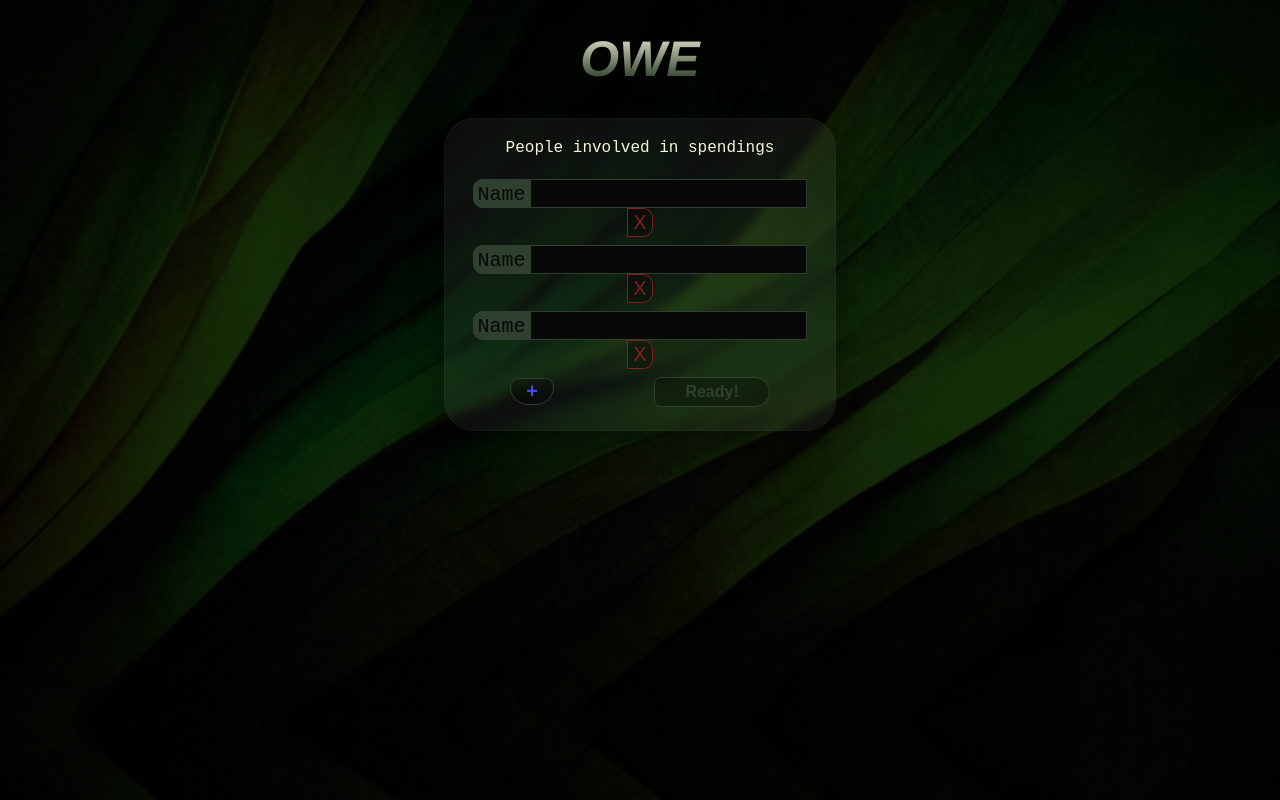
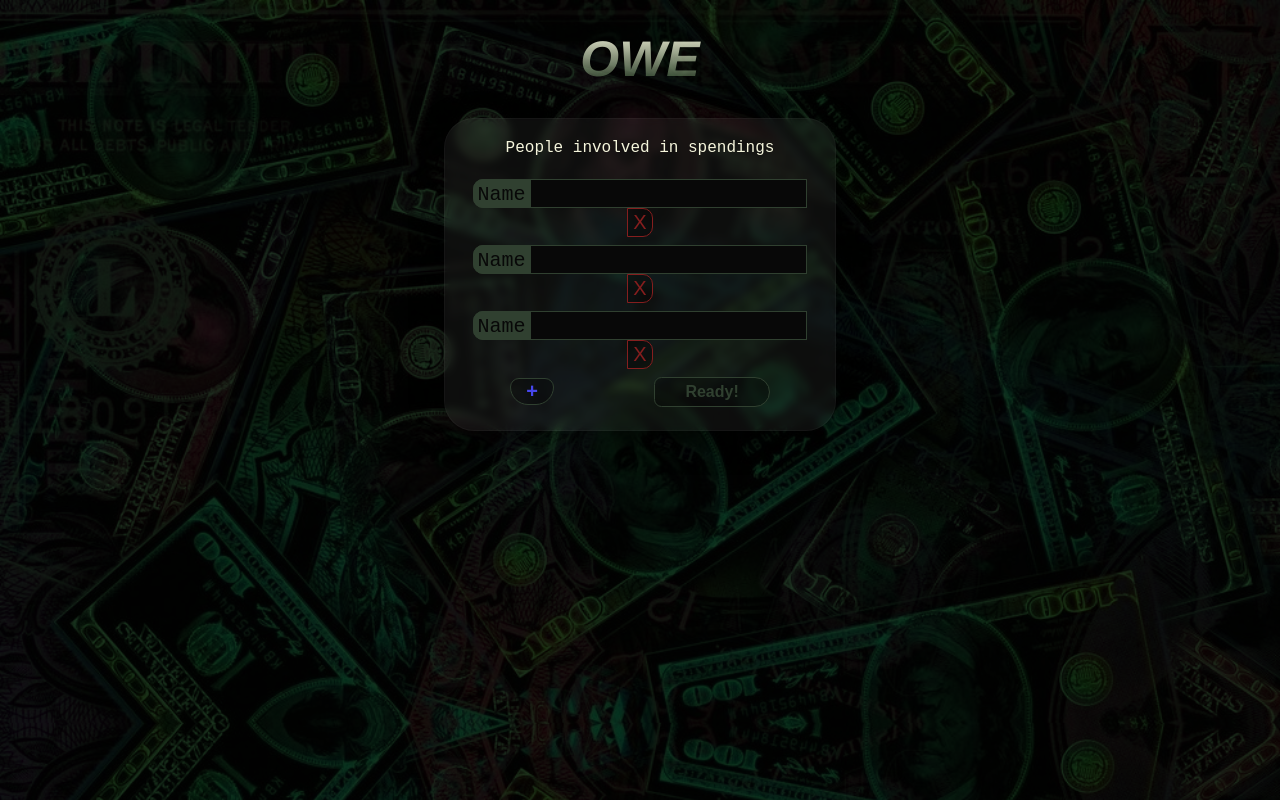
Before and after one commit to hernanfuria/owe-react-app, a React (Vite) app: page / in a window 1280 px wide. Built offline with nearby package versions, Linux system fonts and the light colour scheme.

Commit message:
NamesForm behavior
Now the user can't submit the form if there are less than 3 names.
When "Back to names" is pressed, now previous names are deleted
correctly.

Signed-off-by: hernanfuria <hernan.furiasse@hotmail.com>

```diff
--- a/src/components/NamesForm.jsx
+++ b/src/components/NamesForm.jsx
@@ -5,20 +5,6 @@ import { NameInputLine } from "./NameInputLine"
 import { GlobalContext } from "./context/GlobalContext"
 
 
-const initNames = [
-    {
-        name: '',
-        id: 1,
-    },
-    {
-        name: '',
-        id: 2,
-    },
-    {
-        name: '',
-        id: 3,
-    }
-]
 
 export const NamesForm = () => {
     const {names, setNames, setPayments, setNamesDefined, navigate} = useContext(GlobalContext)
@@ -33,11 +19,25 @@ export const NamesForm = () => {
                 break
             }
         }
+        submitEnabled = submitEnabled && (names.length >= 3)
         console.log(submitEnabled)
         setCanSubmit(submitEnabled)
-
     }, [names])
 
+    const initNames = [
+        {
+            name: '',
+            id: 1,
+        },
+        {
+            name: '',
+            id: 2,
+        },
+        {
+            name: '',
+            id: 3,
+        }
+    ]
 
     useEffect(() => {
         setNames(initNames)
--- a/src/styles.css
+++ b/src/styles.css
@@ -15,8 +15,9 @@
 
 body {
     margin: 0;
-    background-color: #143009;
-    background-image: url("../img/waves2.jpg");
+    /*background-color: #143009;*/
+    background-color: rgb(28, 53, 32);
+    background-image: url("../img/money.jpg");
     background-repeat: repeat-y;
     background-size: cover;
     background-blend-mode: multiply;
```
Also changed, not shown: img/money.jpg (added).
